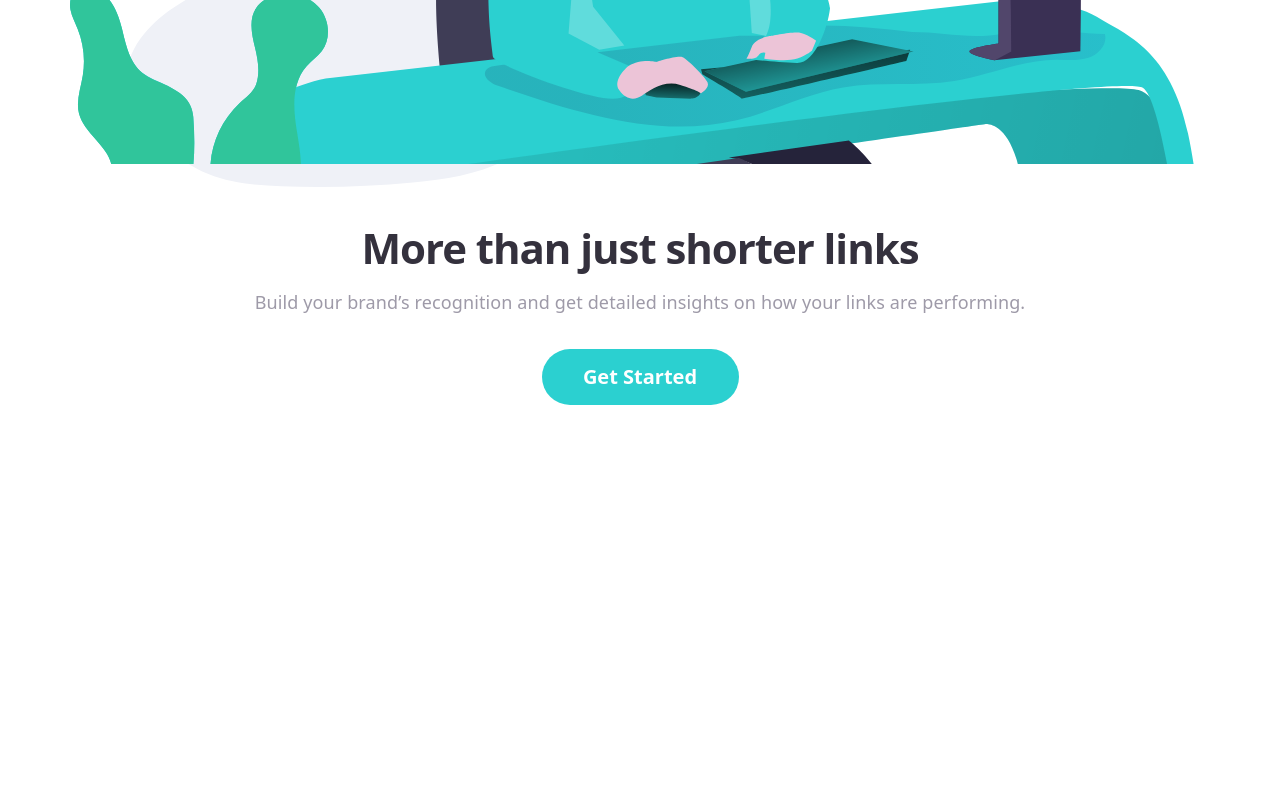
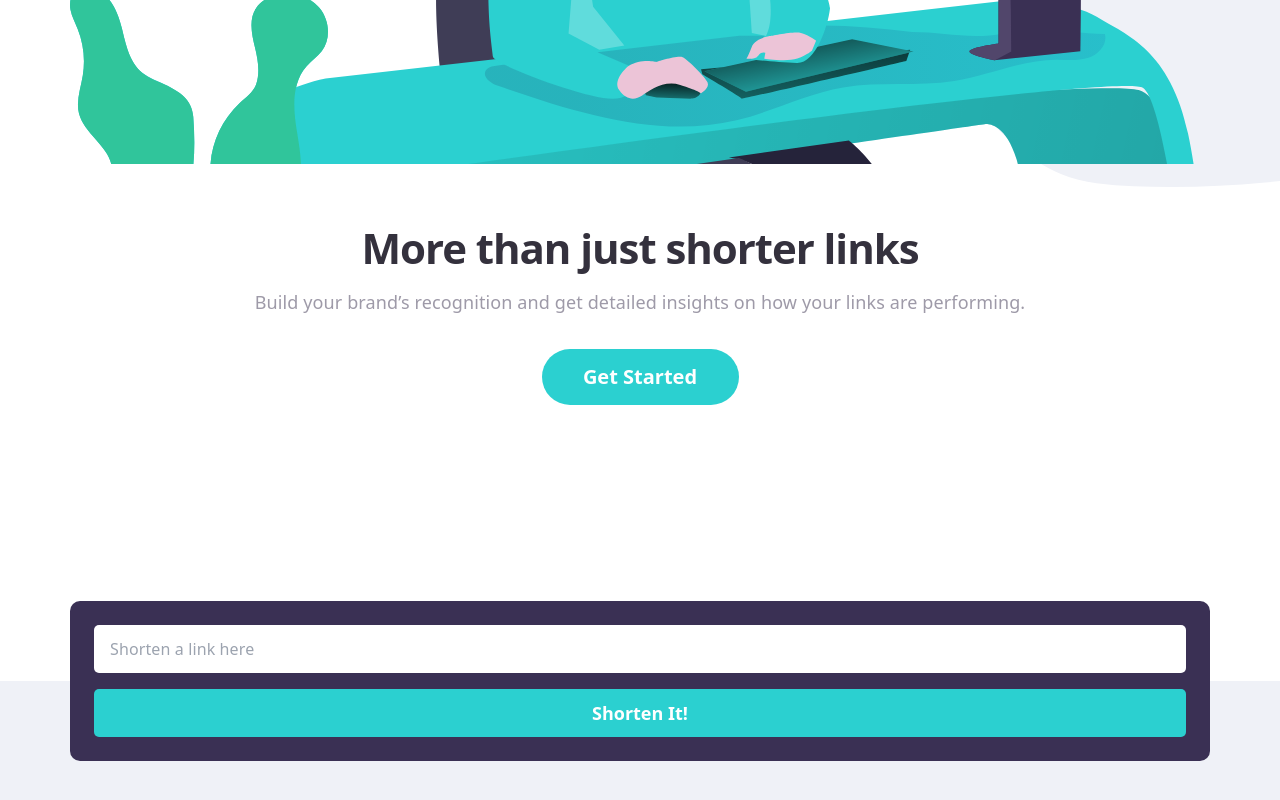
Before and after one commit to Afolabi-bit/url-shortener, a React (Vite) app: page / in a window 1280 px wide. Shown: the part 246-1046 px from the top of the page. Before the commit the page ends 800 px from the top, so only its background shows below. Built offline with nearby package versions, Linux system fonts and the light colour scheme.

Commit message:
added form, layout bug fixed

```diff
--- a/src/App.jsx
+++ b/src/App.jsx
@@ -1,12 +1,14 @@
+import AdvancedStats from "./components/AdvancedStats";
 import Header from "./components/Header";
 import Hero from "./components/Hero";
 
 function App() {
 	return (
-		<div className="container">
+		<>
 			<Header />
 			<Hero />
-		</div>
+			<AdvancedStats />
+		</>
 	);
 }
 
--- /dev/null
+++ b/src/components/AdvancedStats.jsx
@@ -0,0 +1,23 @@
+import ShortenLinks from "./ShortenLinks";
+import { useState } from "react";
+
+const AdvancedStats = () => {
+	const [showError, setShowError] = useState(false);
+
+	return (
+		<section
+			className={`pb-40 transition-all bg-myGray2 ${
+				showError ? "mt-[91px]" : "mt-[80px]"
+			} `}
+		>
+			<div className="container relative">
+				<ShortenLinks
+					showError={showError}
+					setShowError={setShowError}
+				/>
+			</div>
+		</section>
+	);
+};
+
+export default AdvancedStats;
--- a/src/components/Header.jsx
+++ b/src/components/Header.jsx
@@ -6,7 +6,8 @@ const Header = () => {
 	const [openNav, setOpenNav] = useState(false);
 
 	return (
-		<header className="w-full h-[33px] flex justify-between mt-[40px] relative ">
+		<header className="w-full h-[33px] mt-[40px]  ">
+			<div className="container flex justify-between relative ">
 				<img
 					className="h-full"
 					src={Logo}
@@ -58,6 +59,7 @@ const Header = () => {
 						</div>
 					)}
 				</nav>
+			</div>
 		</header>
 	);
 };
--- a/src/components/Hero.jsx
+++ b/src/components/Hero.jsx
@@ -3,13 +3,16 @@ import HeroBg from "/images/heor-bg.svg";
 
 const Hero = () => {
 	return (
-		<section className="min-h-[558px]  pt-[23px] overflow-visible">
-			<div className="w-full overflow-visible ">
+		<section className="min-h-[558px] w-full pt-[23px] pb-[88px]">
+			<div className="container">
+				<div className="w-full  ">
+					<div className="absolute top-[96px] right-0 w-[305px] h-[337px] overflow-hidden">
 						<img
-					className="absolute top-[96px] left-[45px] w-[460px] h-[337px] z-[-1] max-w-none  "
+							className="absolute top-0 left-0 w-[460px] h-[337px] z-[-1]  "
 							src={HeroBg}
 							alt="Illustration of a woman working at a computer"
 						/>
+					</div>
 					<img
 						className="w-full h-[270px] object-cover z-[10] mt-[44px] "
 						src={HeroImg}
@@ -30,6 +33,7 @@ const Hero = () => {
 						<span>Get Started</span>
 					</button>
 				</div>
+			</div>
 		</section>
 	);
 };
--- /dev/null
+++ b/src/components/ShortenLinks.jsx
@@ -0,0 +1,48 @@
+import { useRef } from "react";
+
+const ShortenLinks = ({ showError, setShowError }) => {
+	const inputRef = useRef();
+
+	function handleSubmit(e) {
+		e.preventDefault();
+
+		const inputLink = inputRef.current.value.trim();
+
+		inputLink === "" ? setShowError(true) : setShowError(false);
+	}
+	return (
+		<form
+			onSubmit={handleSubmit}
+			action=""
+			className={`${
+				showError ? "h-[182px] top-[-91px] " : "h-[160px] top-[-80px] "
+			} absolute left-0 w-full p-[24px] bg-myPurple2 rounded-[10px] flex flex-col justify-between transition-all `}
+		>
+			<div>
+				<input
+					ref={inputRef}
+					className={`rounded-[5px] bg-white font-[500] text-[16px] leading-[36px] tracking-[0.12px] text-myPurple1 text-opacity-[0.5] placeholder:text-opacity-[0.5] h-[48px] w-full px-[16px]  outline-none ${
+						showError ? "border-[3px] border-myRed placeholder:text-myRed" : ""
+					} `}
+					type="text"
+					name="link"
+					id="link"
+					placeholder="Shorten a link here"
+					autoComplete="off"
+				/>
+				<p
+					className={`italic text-[12px] font-[500] leading-[18px] text-myRed tracking-[0.08] ${
+						showError ? "visible" : "hidden"
+					} `}
+				>
+					Please add a link
+				</p>
+			</div>
+			<button className="rounded-[5px] bg-myCyan h-[48px] w-full font-bold leading-[27px] text-[18px] text-white ">
+				Shorten It!
+			</button>
+		</form>
+	);
+};
+
+export default ShortenLinks;
--- a/src/index.css
+++ b/src/index.css
@@ -5,3 +5,9 @@
 * {
 	box-sizing: border-box;
 }
+
+#root,
+.myfit {
+	max-width: 100vw;
+	overflow-x: hidden;
+}
--- a/tailwind.config.js
+++ b/tailwind.config.js
@@ -20,6 +20,7 @@ export default {
 				myGray1: "#9E9AA8",
 				myGray2: "#EFF1F7",
 				myCyan: "#2BD0D0",
+				myRed: "#F46363",
 			},
 		},
 	},
```
Lines whose indentation alone changed are shown as unchanged.
